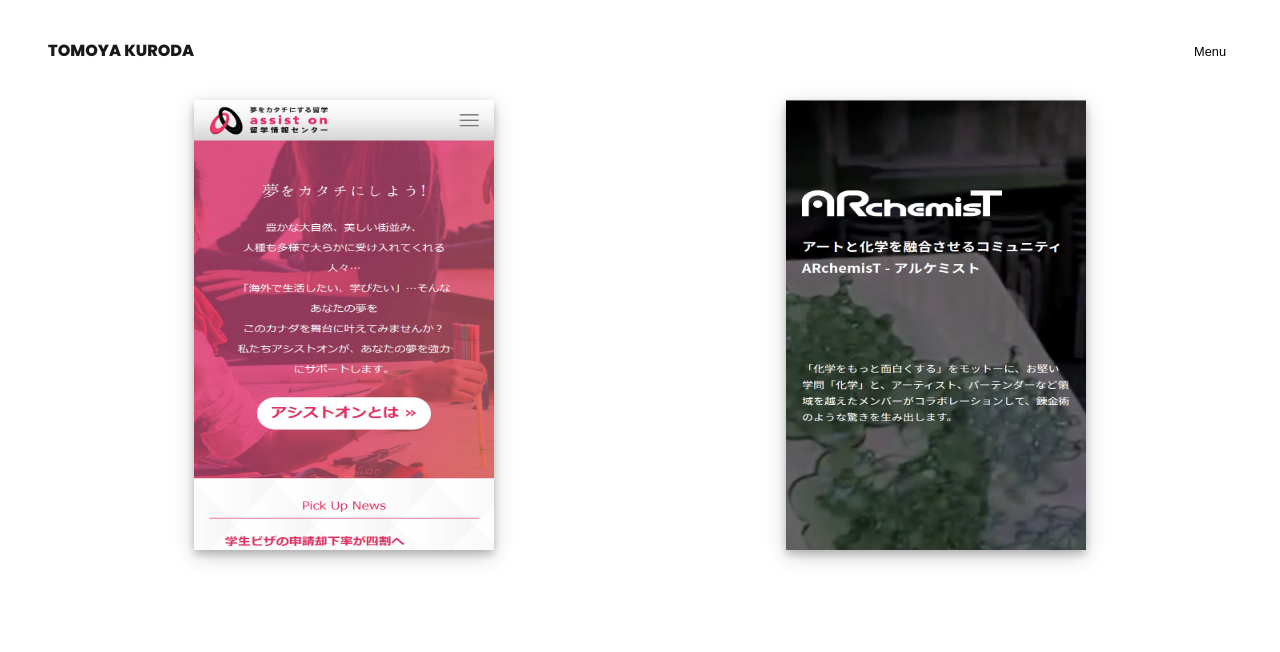
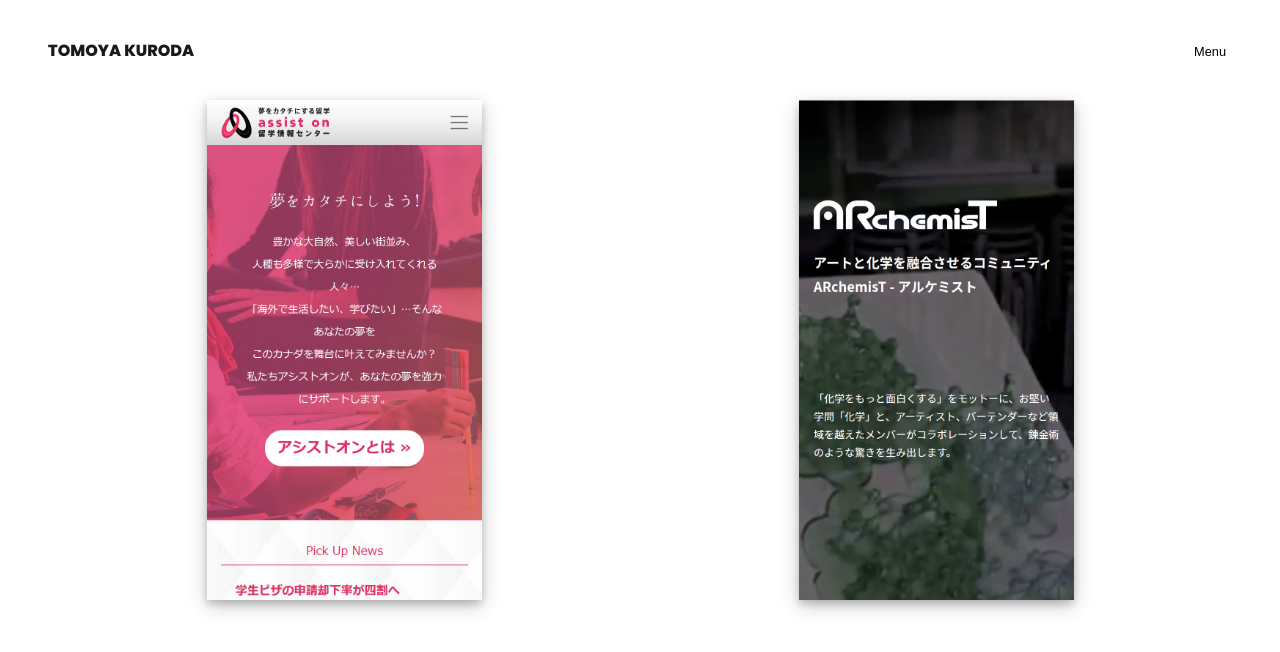
Before and after one commit to TomoyaKuroda/Portfolio-v1, a React (Create React App) app: page /projects in a window 1280 px wide. Shown: the top 652 px of the page. Built offline with nearby package versions, Linux system fonts and the light colour scheme; the HTML template or start-up script is replaced by a standard one.

Commit message:
resize card on project page

```diff
--- a/src/projects.scss
+++ b/src/projects.scss
@@ -6,8 +6,8 @@
 }
 
 .flip-card {
-  width: 300px;
-  height: 450px;
+  width: 275px;
+  height: 500px;
   // margin: auto;
   margin-bottom: 16px;
   &:hover .flip-card-inner {
@@ -62,8 +62,8 @@
   transition: transform 0.6s;
   transform-style: preserve-3d;
   .flip-card-front img {
-    width: 300px;
-    height: 450px;
+    width: 275px;
+    height: 500px;
   }
 }
 
```
